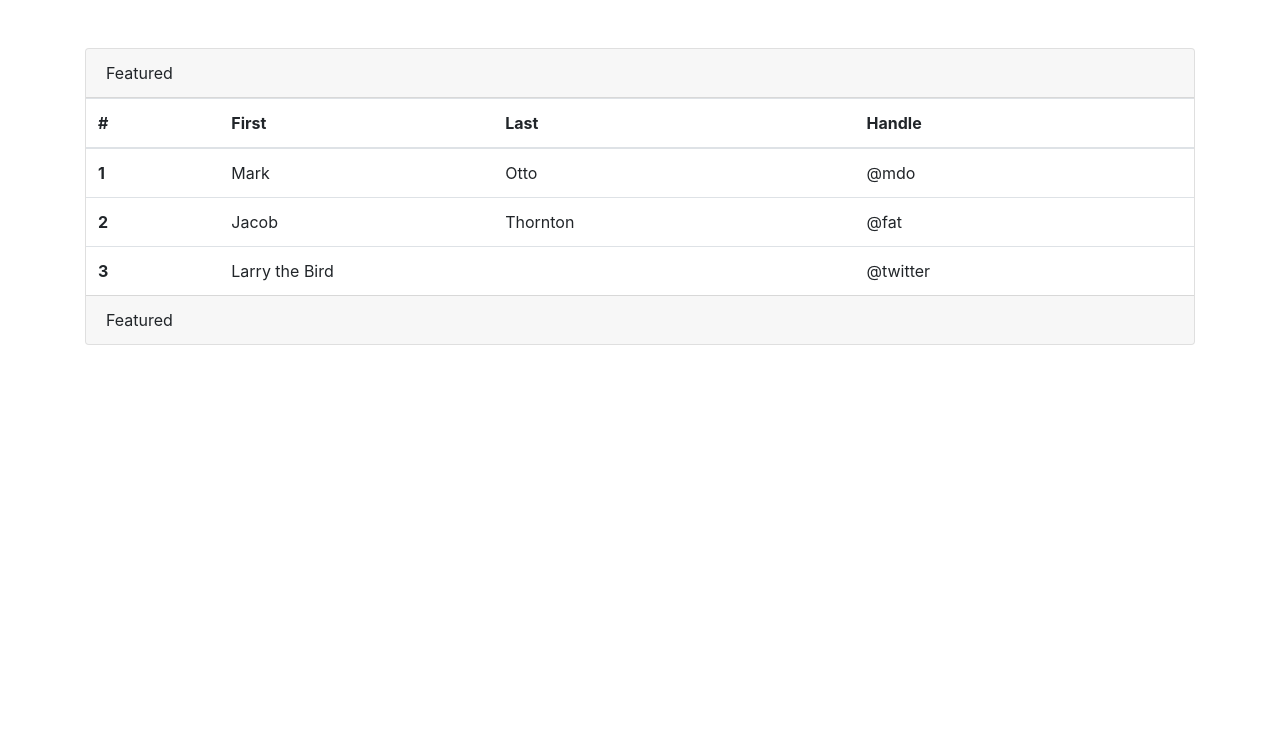
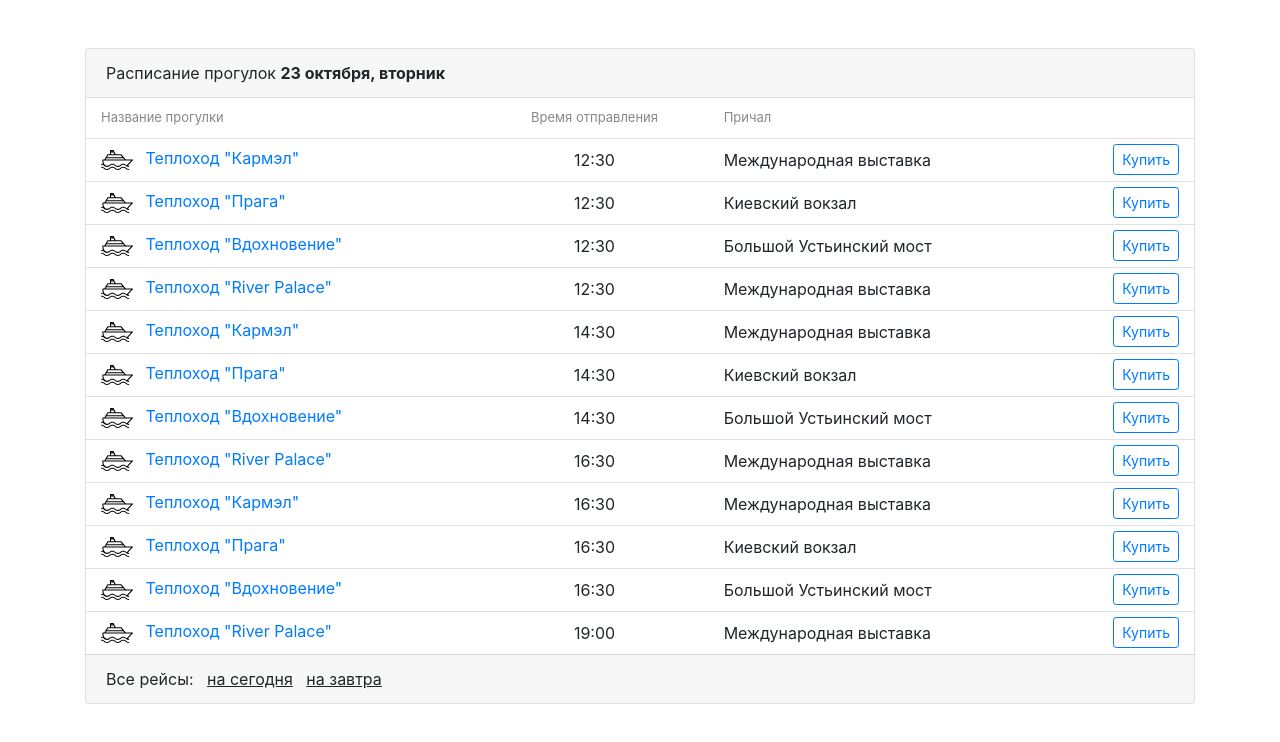
Before and after one commit to webmayak/tickets-project-tablo, a plain HTML site: page index.html in a window 1280 px wide. Drawn offline with nearby package versions, Linux system fonts and the light colour scheme.

Commit message:
переработка, наполнение адекватными данными

```diff
--- a/index.html
+++ b/index.html
@@ -6,42 +6,103 @@
     <script src="https://code.jquery.com/jquery-3.2.1.slim.min.js"></script>
     <script src="https://cdnjs.cloudflare.com/ajax/libs/popper.js/1.12.9/umd/popper.min.js"></script>
     <script src="https://maxcdn.bootstrapcdn.com/bootstrap/4.0.0/js/bootstrap.min.js"></script>
+    <style>
+        .table thead th {font-weight: normal; font-size: 13px; color: #888; border-bottom: 0 none; padding-left: 15px; padding-right: 15px; padding-top: 10px; padding-bottom: 10px;}
+        .table td {vertical-align: middle; padding-left: 15px; padding-right: 15px; padding-top: 5px; padding-bottom: 5px;}
+        .icon {width: 32px; vertical-align: middle; margin-right: 8px;}
+        .card-header {border-bottom: 0 none;}
+    </style>
 </head>
 <body>
 
 <div class="container">
 <div class="card mt-5">
-  <div class="card-header">Featured</div>
-<table class="table table-hover" style="margin-bottom: 0">
+  <div class="card-header">Расписание прогулок <strong>23 октября, вторник</strong></div>
+<table class="table table-sm table-hover" style="margin-bottom: 0">
   <thead>
     <tr>
-      <th scope="col">#</th>
-      <th scope="col">First</th>
-      <th scope="col">Last</th>
-      <th scope="col">Handle</th>
+      <th scope="col">Название прогулки</th>
+      <th scope="col" class="text-center">Время отправления</th>
+      <th scope="col">Причал</th>
+      <th scope="col"></th>
     </tr>
   </thead>
   <tbody>
     <tr>
-      <th scope="row">1</th>
-      <td>Mark</td>
-      <td>Otto</td>
-      <td>@mdo</td>
+      <td><img class="icon" src="./img/icon-boat.svg" alt="" /> <a href="#">Теплоход "Кармэл"</a></td>
+      <td class="text-center">12:30</td>
+      <td>Международная выставка</td>
+      <td class="text-right"><a href="#" class="btn btn-sm btn-outline-primary">Купить</a></td>
     </tr>
     <tr>
-      <th scope="row">2</th>
-      <td>Jacob</td>
-      <td>Thornton</td>
-      <td>@fat</td>
+      <td><img class="icon" src="./img/icon-boat.svg" alt="" /> <a href="#">Теплоход "Прага"</a></td>
+      <td class="text-center">12:30</td>
+      <td>Киевский вокзал</td>
+      <td class="text-right"><a href="#" class="btn btn-sm btn-outline-primary">Купить</a></td>
     </tr>
     <tr>
-      <th scope="row">3</th>
-      <td colspan="2">Larry the Bird</td>
-      <td>@twitter</td>
+      <td><img class="icon" src="./img/icon-boat.svg" alt="" /> <a href="#">Теплоход "Вдохновение"</a></td>
+      <td class="text-center">12:30</td>
+      <td>Большой Устьинский мост</td>
+      <td class="text-right"><a href="#" class="btn btn-sm btn-outline-primary">Купить</a></td>
+    </tr>
+    <tr>
+      <td><img class="icon" src="./img/icon-boat.svg" alt="" /> <a href="#">Теплоход "River Palace"</a></td>
+      <td class="text-center">12:30</td>
+      <td>Международная выставка</td>
+      <td class="text-right"><a href="#" class="btn btn-sm btn-outline-primary">Купить</a></td>
+    </tr>
+    <tr>
+      <td><img class="icon" src="./img/icon-boat.svg" alt="" /> <a href="#">Теплоход "Кармэл"</a></td>
+      <td class="text-center">14:30</td>
+      <td>Международная выставка</td>
+      <td class="text-right"><a href="#" class="btn btn-sm btn-outline-primary">Купить</a></td>
+    </tr>
+    <tr>
+      <td><img class="icon" src="./img/icon-boat.svg" alt="" /> <a href="#">Теплоход "Прага"</a></td>
+      <td class="text-center">14:30</td>
+      <td>Киевский вокзал</td>
+      <td class="text-right"><a href="#" class="btn btn-sm btn-outline-primary">Купить</a></td>
+    </tr>
+    <tr>
+      <td><img class="icon" src="./img/icon-boat.svg" alt="" /> <a href="#">Теплоход "Вдохновение"</a></td>
+      <td class="text-center">14:30</td>
+      <td>Большой Устьинский мост</td>
+      <td class="text-right"><a href="#" class="btn btn-sm btn-outline-primary">Купить</a></td>
+    </tr>
+    <tr>
+      <td><img class="icon" src="./img/icon-boat.svg" alt="" /> <a href="#">Теплоход "River Palace"</a></td>
+      <td class="text-center">16:30</td>
+      <td>Международная выставка</td>
+      <td class="text-right"><a href="#" class="btn btn-sm btn-outline-primary">Купить</a></td>
+    </tr>
+    <tr>
+      <td><img class="icon" src="./img/icon-boat.svg" alt="" /> <a href="#">Теплоход "Кармэл"</a></td>
+      <td class="text-center">16:30</td>
+      <td>Международная выставка</td>
+      <td class="text-right"><a href="#" class="btn btn-sm btn-outline-primary">Купить</a></td>
+    </tr>
+    <tr>
+      <td><img class="icon" src="./img/icon-boat.svg" alt="" /> <a href="#">Теплоход "Прага"</a></td>
+      <td class="text-center">16:30</td>
+      <td>Киевский вокзал</td>
+      <td class="text-right"><a href="#" class="btn btn-sm btn-outline-primary">Купить</a></td>
+    </tr>
+    <tr>
+      <td><img class="icon" src="./img/icon-boat.svg" alt="" /> <a href="#">Теплоход "Вдохновение"</a></td>
+      <td class="text-center">16:30</td>
+      <td>Большой Устьинский мост</td>
+      <td class="text-right"><a href="#" class="btn btn-sm btn-outline-primary">Купить</a></td>
+    </tr>
+    <tr>
+      <td><img class="icon" src="./img/icon-boat.svg" alt="" /> <a href="#">Теплоход "River Palace"</a></td>
+      <td class="text-center">19:00</td>
+      <td>Международная выставка</td>
+      <td class="text-right"><a href="#" class="btn btn-sm btn-outline-primary">Купить</a></td>
     </tr>
   </tbody>
 </table>
-<div class="card-footer">Featured</div>
+<div class="card-footer">Все рейсы: &nbsp; <u>на сегодня</u> &nbsp; <u>на завтра</u></div>
 </div>
 </div>
 
```
Also changed, not shown: img/icon-boat.svg (added).
